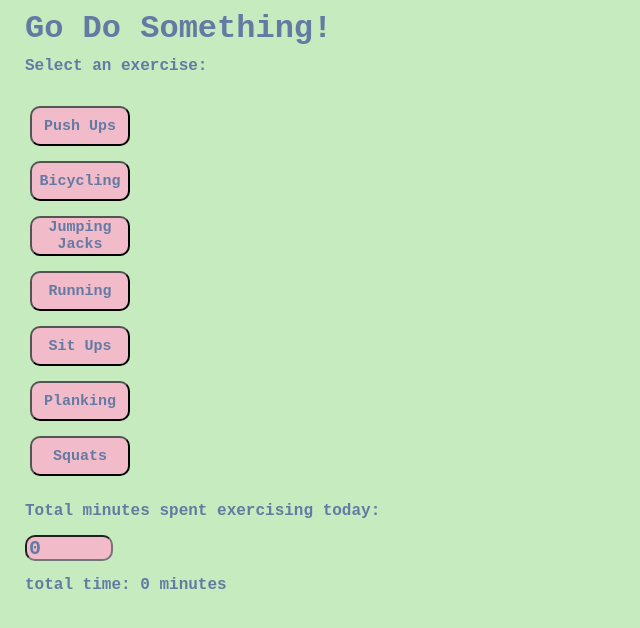
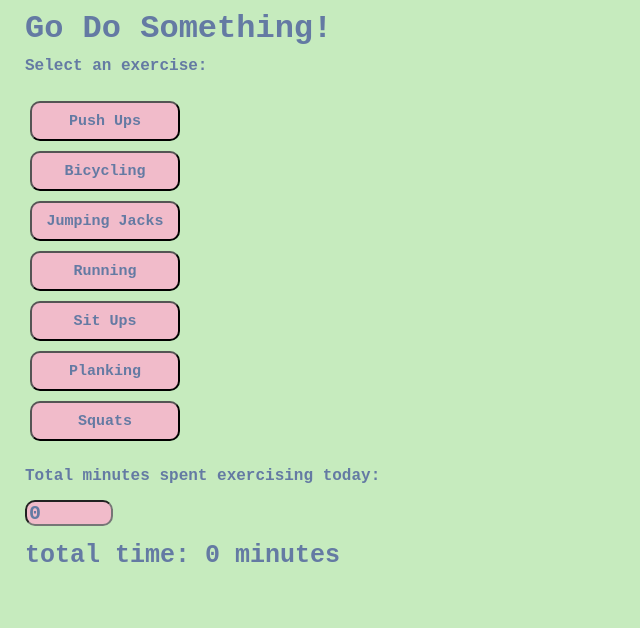
Before and after one commit to julianamacedo1/exercise-app, a React (Create React App) app: page / in a window 1280 px wide. Shown: the top 628 px of the page, without its empty margins (0-640 px from the left). Built offline with nearby package versions, Linux system fonts and the light colour scheme.

Commit message:
March 6, 2021 4:34 PM

```diff
--- a/src/App.css
+++ b/src/App.css
@@ -2,13 +2,13 @@ body {
   background-color: #C6EBBE;
 }
 .main-button {
-  margin: 10px 5px 5px 25px;
+  margin: 5px 5px 5px 25px;
   font-family: 'Courier New', Courier, monospace;
   font-weight: bold;
   color: #647AA3;
   background-color: #F1BBCA;
   border-radius: 10px;
-  width: 100px;
+  width: 150px;
   height: 40px;
   font-size: 15px;
 }
@@ -33,6 +33,13 @@ p {
   color: #647AA3;
   font-weight: bold;
 }
+.total-time {
+  font-family: 'Courier New', Courier, monospace;
+  margin: 10px 5px 5px 25px;
+  color: #647AA3;
+  font-weight: bold;
+  font-size: 25px;
+}
 ul {
   padding: 5px;
   list-style-type: none;
--- a/src/components/TotalExercise/index.js
+++ b/src/components/TotalExercise/index.js
@@ -19,7 +19,7 @@ export default class TotalExercise extends React.Component {
                 value={this.state.minutes}
                 onChange={this.totalMin}
             ></input>
-            <p>total time: {this.state.minutes} minutes</p>
+            <p class="total-time">total time: {this.state.minutes} minutes</p>
             </>
         )
     }
```
